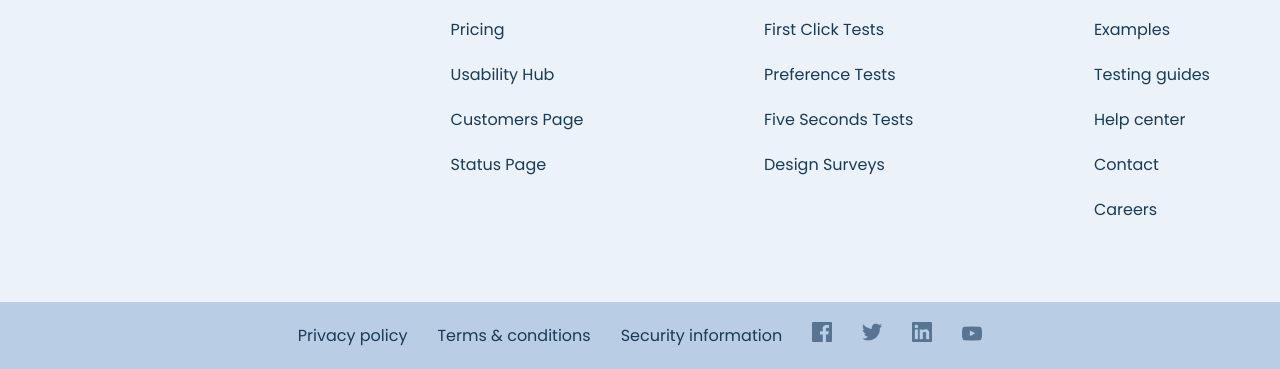
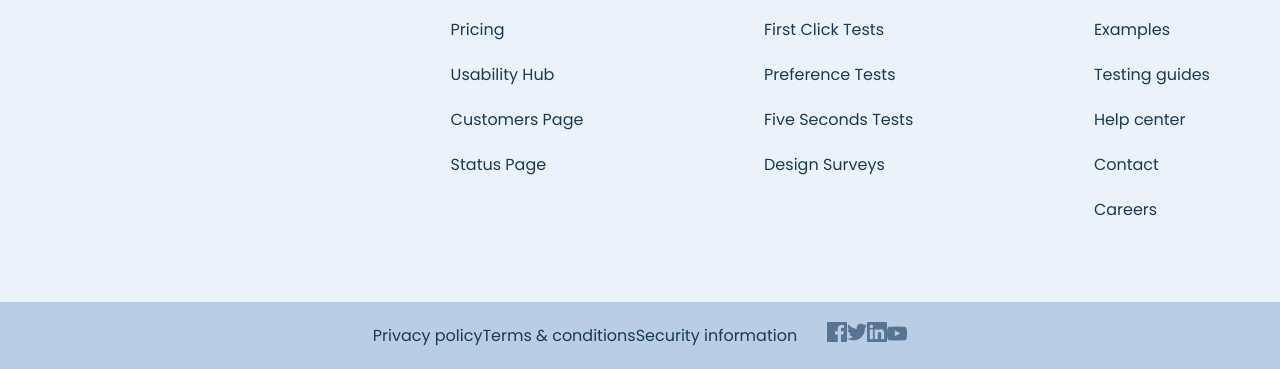
Before and after one commit to Deepak-Kumar-Behera/Usability-Hub-Clone, a plain HTML site: page index.html in a window 1280 px wide. Shown: the part 4669-5038 px from the top of the page. Drawn offline with Linux system fonts and the light colour scheme.

Commit message:
add div with flex inside sub footer text and icons

```diff
--- a/index.html
+++ b/index.html
@@ -337,13 +337,19 @@
     <!-- sub footer -->
     <div class="subfooter">
         <div class="container flex sub-footer-container">
+
+            <div class="sub-footer-text flex">
                 <a href="#" class="hover-link">Privacy policy</a>
                 <a href="#" class="hover-link">Terms & conditions</a>
                 <a href="#" class="hover-link">Security information</a>
+            </div>
+
+            <div class="sub-footer-icons flex">
                 <a href="#" class="hover-link"><img src="assets/asset 28.png" alt=""></a>
                 <a href="#" class="hover-link"><img src="assets/asset 29.png" alt=""></a>
                 <a href="#" class="hover-link"><img src="assets/asset 30.png" alt=""></a>
                 <a href="#" class="hover-link"><img src="assets/asset 31.png" alt=""></a>
+            </div>
     </div>
 
 
```
Lines whose indentation alone changed are shown as unchanged.
